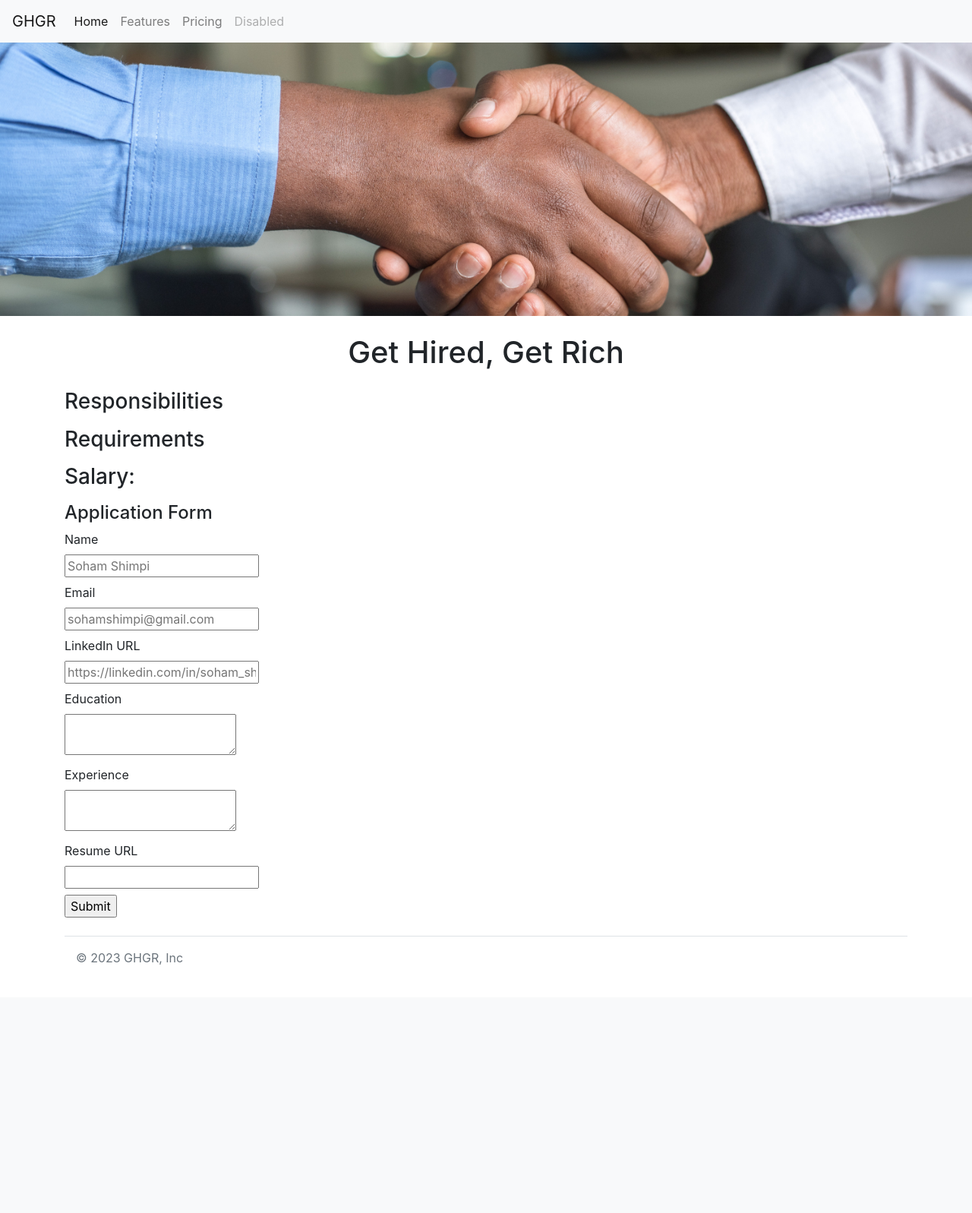
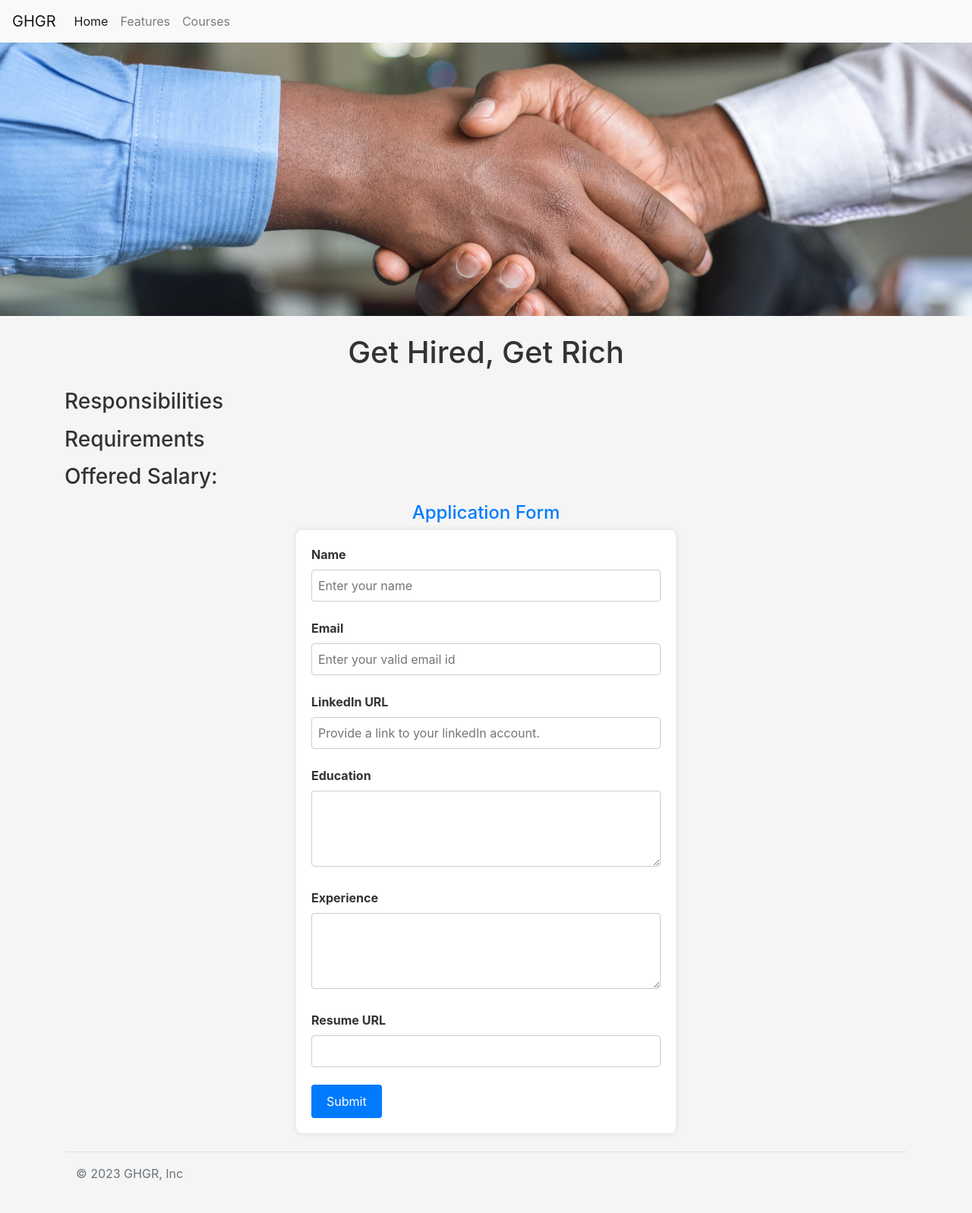
Before and after one commit to kt0415/my-website-01-v2, a Flask app: template templates/jobpage.html in a window 1280 px wide. Shown: the whole page at 76% size. Before the commit the page ends 1270 px from the top, so only its background shows below. Run offline with Flask 3, Linux system fonts and the light colour scheme; the template is opened without the code that fills it, so the values that code supplies are empty; some libraries are stand-ins or nearby versions.

Commit message:
Updates made

```diff
--- a/app.py
+++ b/app.py
@@ -9,6 +9,13 @@ def hello():
   JOBS = load_jobs_from_db()
   return render_template('home.html', jobs=JOBS)
 
+@app.route("/features")
+def features():
+    return render_template('features.html')
+
+@app.route("/courses")
+def pricing():
+    return render_template('pricing.html')
 
 @app.route("/api/jobs")
 def list_jobs():
--- a/templates/application_form.html
+++ b/templates/application_form.html
@@ -1,18 +1,18 @@
-<h4>Application Form</h4>
+<h4 class="text-center">Application Form</h4>
 <form target="_blank" action = "/job/{{job['id']}}/apply" method="post">
   <div class="mb-2">
     <label>Name</label><br>
-    <input type="text" name="name" placeholder="Soham Shimpi">
+    <input type="text" name="name" placeholder="Enter your name">
   </div>
 
   <div class="mb-2">
     <label>Email</label><br>
-    <input type="email" name="email" placeholder="sohamshimpi@gmail.com">
+    <input type="email" name="email" placeholder="Enter your valid email id">
   </div>
 
   <div class="mb-2">
     <label>LinkedIn URL</label><br>
-    <input type="url" name="linkedin_url" placeholder="https://linkedin.com/in/soham_shimpi">
+    <input type="url" name="linkedin_url" placeholder="Provide a link to your linkedIn account.">
   </div>
 
   <div class="mb-2">
--- a/templates/home.html
+++ b/templates/home.html
@@ -12,8 +12,9 @@
       <div class = "row" style = "margin: 16px 0px;">
         <div class = "col-md-6">
         <p class="lead">
-          Lorem ipsum dolor sit amet, consectetur adipiscing elit, sed do eiusmod tempor incididunt ut labore et dolore magna aliqua. Eu volutpat odio facilisis mauris sit amet. Mattis molestie a iaculis at. Tincidunt ornare massa eget egestas purus viverra accumsan. At urna condimentum mattis pellentesque id. Nulla at volutpat diam ut. Sollicitudin tempor id eu nisl nunc mi ipsum. Convallis aenean et tortor at risus viverra. Nibh praesent tristique magna sit. Gravida neque convallis a cras. Arcu cursus vitae congue mauris rhoncus aenean. Neque gravida in fermentum et. Massa sed elementum tempus egestas sed.Sollicitudin tempor id eu nisl nunc mi ipsum. Convallis aenean et tortor at risus viverra. Nibh praesent tristique magna sit. Gravida neque convallis a cras. Arcu cursus vitae congue mauris rhoncus aenean. Neque gravida in fermentum et. Massa sed elementum tempus egestas sed.
-        </p>
+  Welcome to Get Hired, Get Rich - your ultimate destination for unlocking a world of incredible job opportunities and propelling your career to new heights! At Get Hired, Get Rich, we believe that finding the perfect job shouldn't be a daunting task but an empowering experience. Our platform is designed to match your unique skills, interests, and aspirations with an extensive array of exciting job openings across diverse industries. Whether you're an aspiring fresh graduate ready to embark on a thrilling journey or an accomplished professional seeking the next challenge, we've got you covered. Our team of dedicated career experts is committed to providing personalized guidance and support at every step of your job search, ensuring that you put your best foot forward during interviews and negotiations. Start your journey to success with Get Hired, Get Rich today and take the first leap towards a fulfilling and rewarding career!
+</p>
+
         </div>
         <div class = "d-none d-md-block col-md-6">
           <img class="img-fluid" src = "/static/smart-work.jpg" , style= "height: 420px; width: 100%; object-fit: cover; margin-top:10px;">
--- a/templates/jobpage.html
+++ b/templates/jobpage.html
@@ -4,6 +4,59 @@
     <title>{{job.title}} - GHGR</title>
     {% include 'bootstrap.html' %}
   </head>
+  <style>
+    body {
+      /* font-family: Arial, sans-serif; */
+      background-color: #f5f5f5;
+      color: #333;
+    }
+
+    h4 {
+      color: #007bff;
+    }
+
+    form {
+      max-width: 500px;
+      margin: 0 auto;
+      padding: 20px;
+      background-color: #fff;
+      border-radius: 8px;
+      box-shadow: 0 0 10px rgba(0, 0, 0, 0.1);
+    }
+
+    label {
+      font-weight: bold;
+    }
+
+    input[type="text"],
+    input[type="email"],
+    input[type="url"],
+    textarea {
+      width: 100%;
+      padding: 8px;
+      margin-bottom: 15px;
+      border: 1px solid #ccc;
+      border-radius: 4px;
+    }
+
+    textarea {
+      height: 100px;
+    }
+
+    input[type="submit"] {
+      background-color: #007bff;
+      color: #fff;
+      padding: 10px 20px;
+      border: none;
+      border-radius: 4px;
+      cursor: pointer;
+      transition: background-color 0.3s ease;
+    }
+
+    input[type="submit"]:hover {
+      background-color: #0056b3;
+    }
+  </style>
   <body>
       {% include 'nav.html' %}
       {%include 'banner.html' %}
@@ -23,7 +76,7 @@
         <li>{{line}}</li>
         {% endfor %}
       </ol>
-      <h3>Salary: </h3>
+      <h3>Offered Salary: </h3>
       <p>{{job.currency}}{{job.salary}}</p>
 
       {% include 'application_form.html' %}
--- a/templates/nav.html
+++ b/templates/nav.html
@@ -6,16 +6,13 @@
   <div class="collapse navbar-collapse" id="navbarNav">
     <ul class="navbar-nav">
       <li class="nav-item active">
-        <a class="nav-link" href="#">Home <span class="sr-only">(current)</span></a>
+        <a class="nav-link" href="/">Home <span class="sr-only">(current)</span></a>
       </li>
       <li class="nav-item">
-        <a class="nav-link" href="#">Features</a>
+        <a class="nav-link" href="/features">Features</a>
       </li>
       <li class="nav-item">
-        <a class="nav-link" href="#">Pricing</a>
-      </li>
-      <li class="nav-item">
-        <a class="nav-link disabled" href="#">Disabled</a>
+        <a class="nav-link" href="/courses">Courses</a>
       </li>
     </ul>
   </div>
```
Also changed, not shown: templates/features.html (added, +62 -0 lines), templates/pricing.html (added, +136 -0 lines), static/feature1-icon.jpg (added), static/feature2-icon.jpg (added), static/feature5-icon.jpg (added), static/resume_writing.jpg (added), 7 other files.
